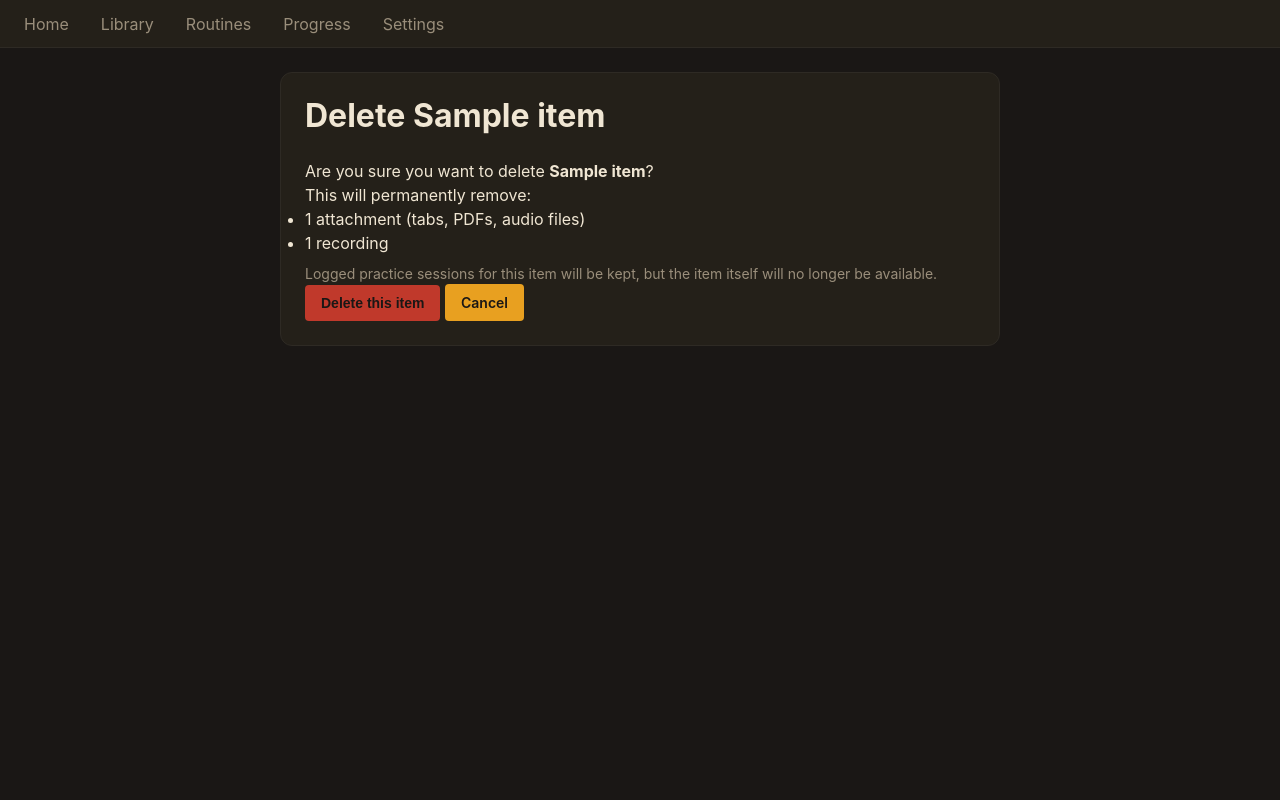
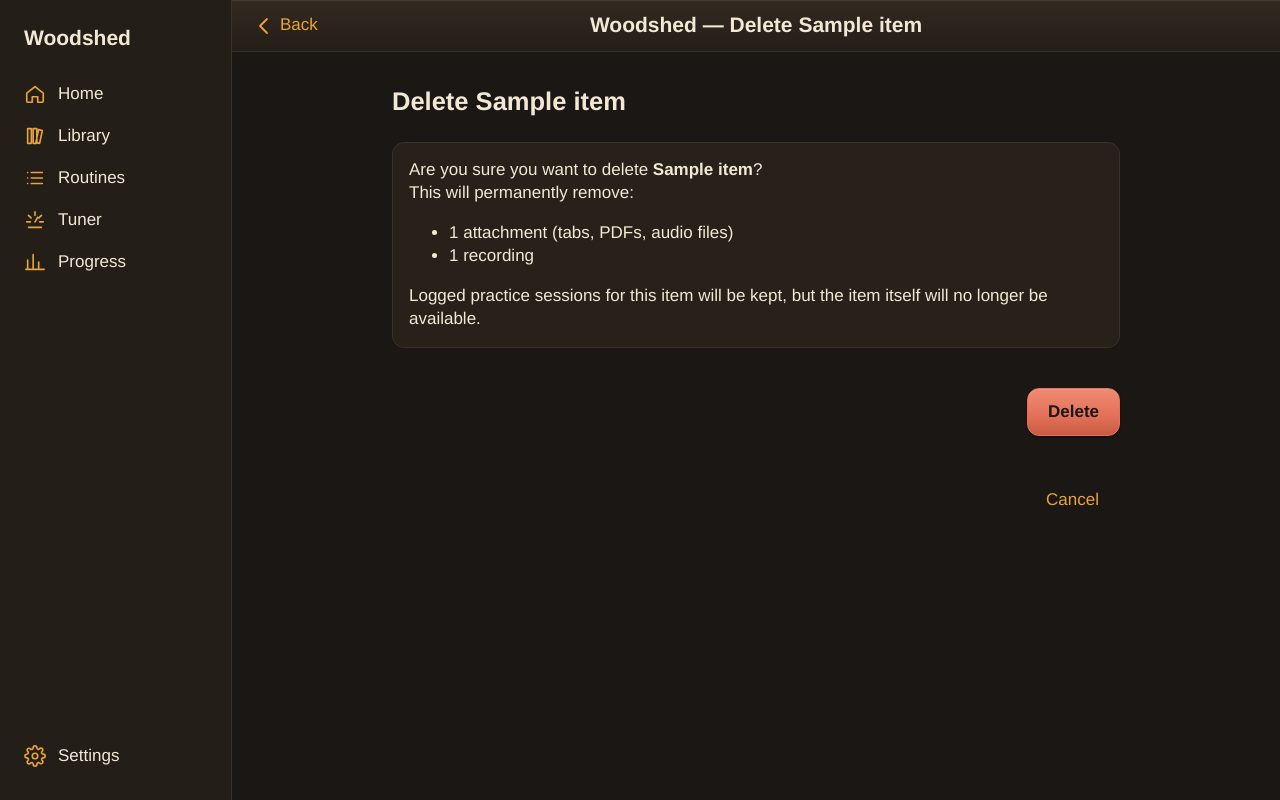
Before and after one commit to cecedabro/woodshed, a Python web app: template backend/app/templates/items_delete.html in a window 1280 px wide. Run offline with Jinja, Linux system fonts and the light colour scheme; the template is opened without the code that fills it: most values are stand-ins (such as "Sample title", 1, 10 or a date in 2020).

Commit message:
T81: Migrate `items_delete.html` per the "Delete confirmations" recipe. Read only the recipe in docs/design.md (`rg -n '^\*\*Delete confirm' docs/design.md`, then ~25 lines), the macro signatures (`rg -n 'macro ' backend/app/templates/_ui.html`), the template(s) named and the tests in accept.

```diff
--- a/backend/app/templates/items_delete.html
+++ b/backend/app/templates/items_delete.html
@@ -1,14 +1,14 @@
-{% extends "legacy_base.html" %}
+{% import "_ui.html" as ui %}
+{% extends "base.html" %}
 
 {% block title %}Woodshed — Delete {{ item.title }}{% endblock %}
+{% block nav_left %}{{ ui.nav_link("Back", "/items/" ~ item.id, back=True) }}{% endblock %}
 
 {% block content %}
-<div class="item-detail">
-    <div class="item-header">
-        <h1>Delete {{ item.title }}</h1>
-    </div>
+<div class="stack-lg">
+  <h2>Delete {{ item.title }}</h2>
 
-    <div class="delete-warning">
+  {% call ui.group(pad=True) %}
     <p>Are you sure you want to delete <strong>{{ item.title }}</strong>?</p>
     <p>This will permanently remove:</p>
     <ul>
@@ -23,11 +23,16 @@
       Logged practice sessions for this item will be kept, but the item itself
       will no longer be available.
     </p>
-    </div>
+  {% endcall %}
 
   <form method="post" action="/items/{{ item.id }}/delete">
-        <button type="submit" class="btn btn-danger">Delete this item</button>
-        <a href="/items/{{ item.id }}" class="btn">Cancel</a>
+    <div class="actions actions-end">
+      {{ ui.button("Delete", kind="danger", type="submit") }}
+    </div>
   </form>
+
+  <div class="actions actions-end">
+    <a class="btn btn-ghost" href="/items/{{ item.id }}">Cancel</a>
+  </div>
 </div>
 {% endblock %}
```
Also changed, not shown: PLAN.md (+1 -1 lines), PROGRESS.md (+5 -0 lines), backend/tests/ui_legacy.txt (+0 -1 lines). Lines whose indentation alone changed are shown as unchanged.
